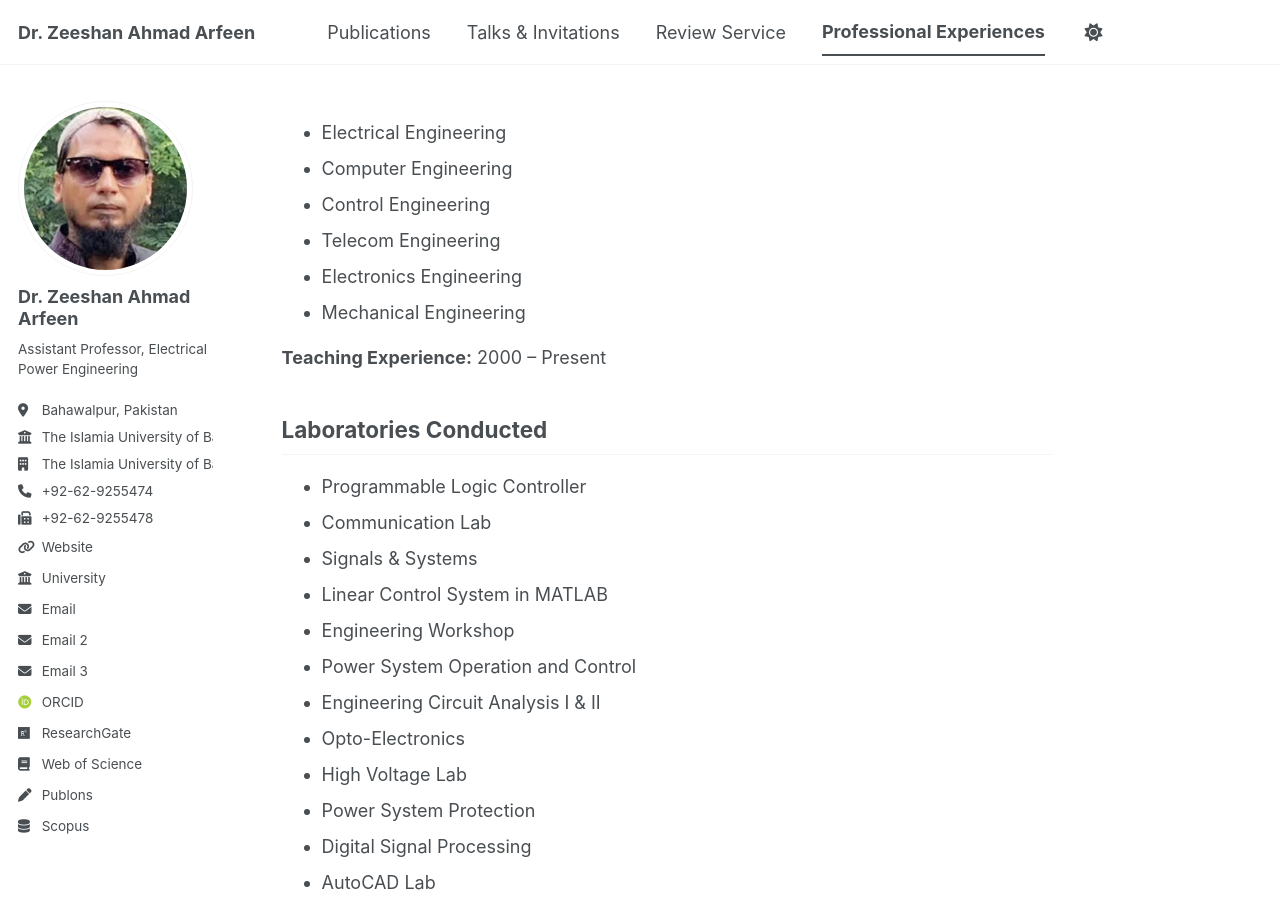
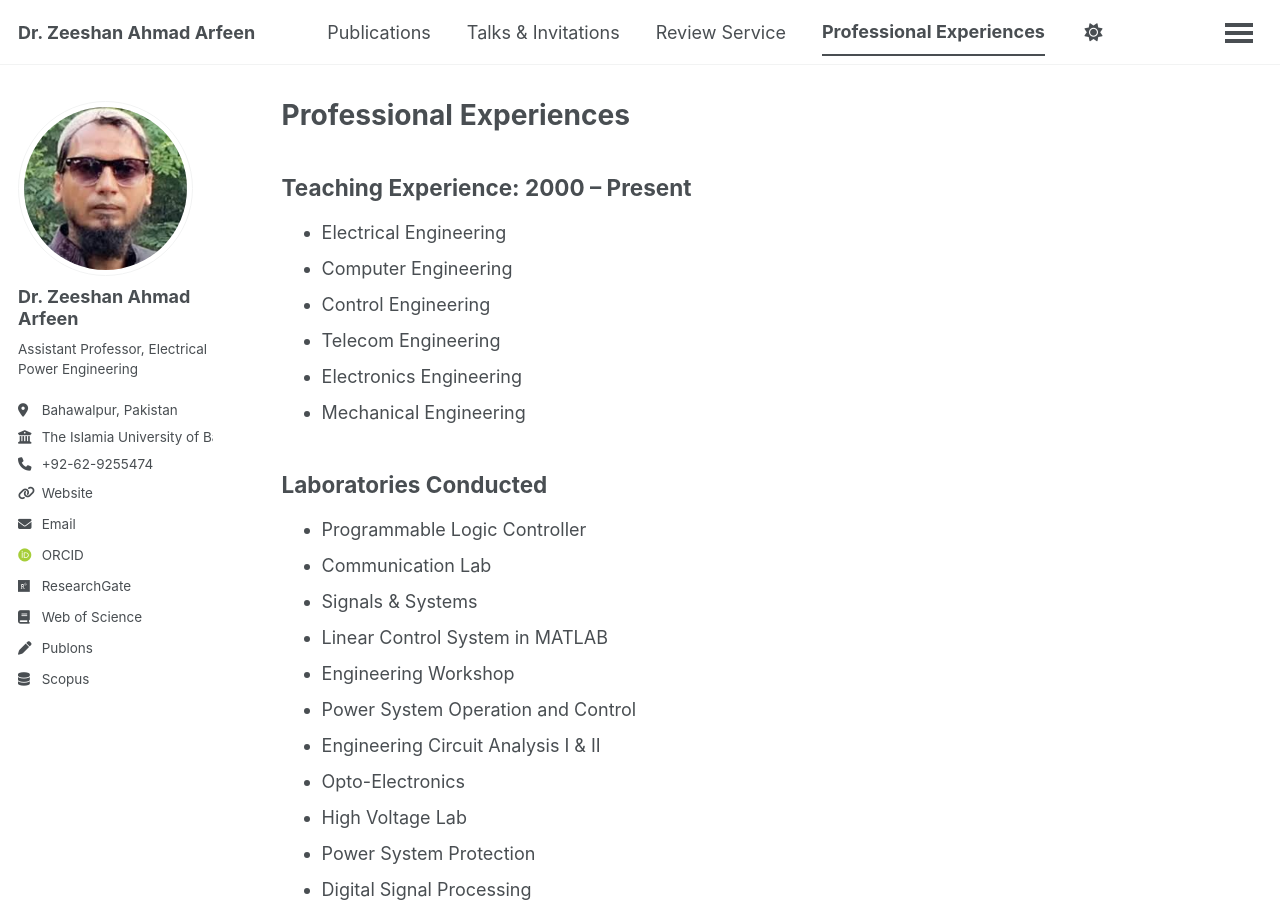
Before and after one commit to ZeeshanAhmadArfeen/ZeeshanAhmadArfeen.github.io, a Jekyll site: the page built from _pages/experiences.html, in a window 1280 px wide and 900 px high. Built offline with Jekyll 4.4.1, drawn with Linux system fonts in a browser that asks for light colours; some web fonts are replaced; a script bundle is joined from its source files by our own code; library files that are not in the unit come from our copies.

Commit message:
Final update: navigation, experiences page, sidebar profile, research center, formatting fixes

```diff
--- a/_config.yml
+++ b/_config.yml
@@ -17,16 +17,10 @@ author:
   bio              : "Assistant Professor, Electrical Power Engineering"
   location         : "Bahawalpur, Pakistan"
   employer         : "The Islamia University of Bahawalpur"
-  office           : "The Islamia University of Bahawalpur, BJ Campus, Faculty of Engineering & Technology, Department of Electrical Engineering, Bahawalpur, Pakistan"
+
   uri              : "https://www.iub.edu.pk/author/zeeshan.arfeen"
-  university_url   : "http://www.iub.edu.pk"
-
   email            : "zeeshan.arfeen@iub.edu.pk"
-  email2           : "zarfeen.my@ieee.org"
-  email3           : "zaarfeen@gmail.com"
-
   phone            : "+92-62-9255474"
-  fax              : "+92-62-9255478"
 
   orcid            : "https://orcid.org/0000-0002-7359-2743"
   researchgate     : "https://www.researchgate.net/profile/Zeeshan-Arfeen"
--- a/_data/navigation.yml
+++ b/_data/navigation.yml
@@ -1,5 +1,4 @@
 main:
-
   - title: "Publications"
     url: /publications/
 
@@ -9,5 +8,8 @@ main:
   - title: "Review Service"
     url: /review-service/
 
-  - title: "Professional Experiences "
+  - title: "Professional Experiences"
     url: /experiences/
+
+  - title: "Arfeen Research Center"
+    url: /research-center/
--- a/_pages/experiences.html
+++ b/_pages/experiences.html
@@ -1,8 +1,11 @@
 ---
+layout: archive
+title: "Professional Experiences"
 permalink: /experiences/
 author_profile: true
 ---
 
+<h2><strong>Teaching Experience:</strong> 2000 – Present</h2>
 <ul>
   <li>Electrical Engineering</li>
   <li>Computer Engineering</li>
```
Also changed, not shown: other parts of _pages/experiences.html (+1 -1 lines).
